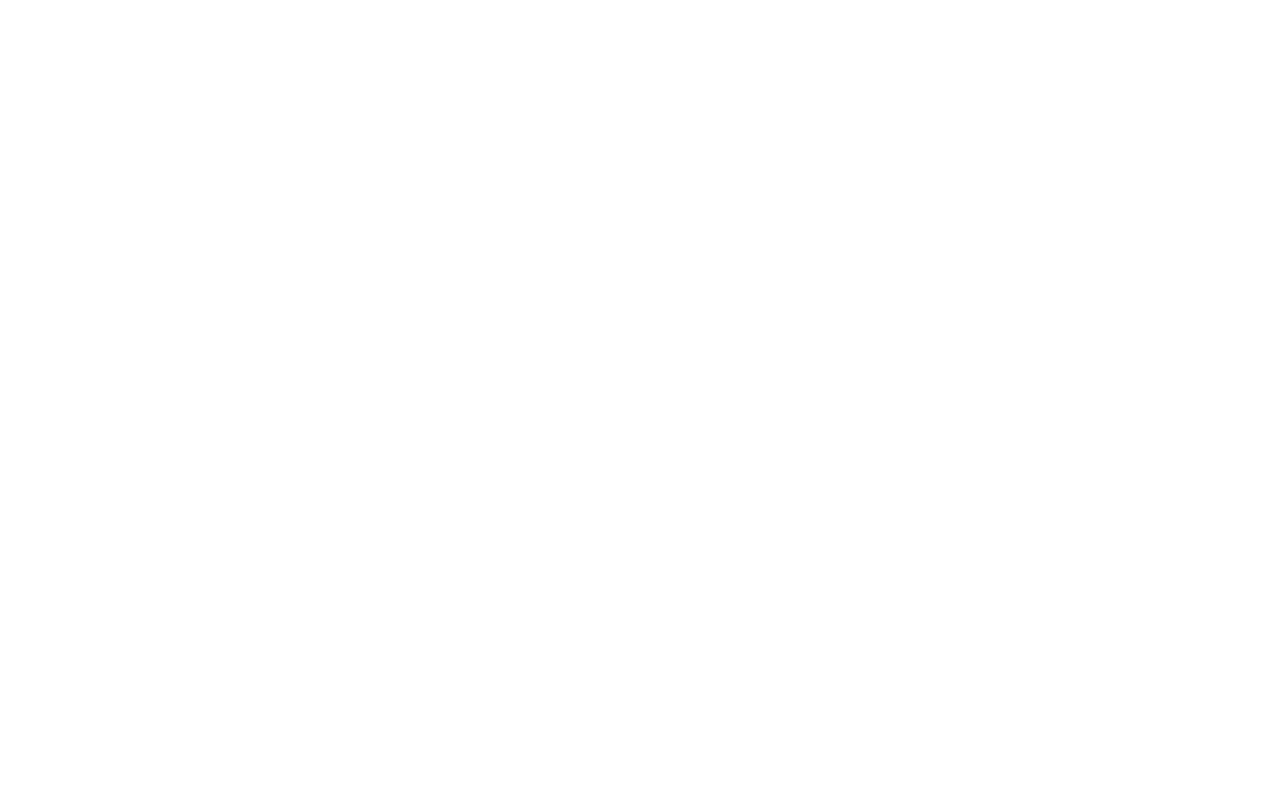
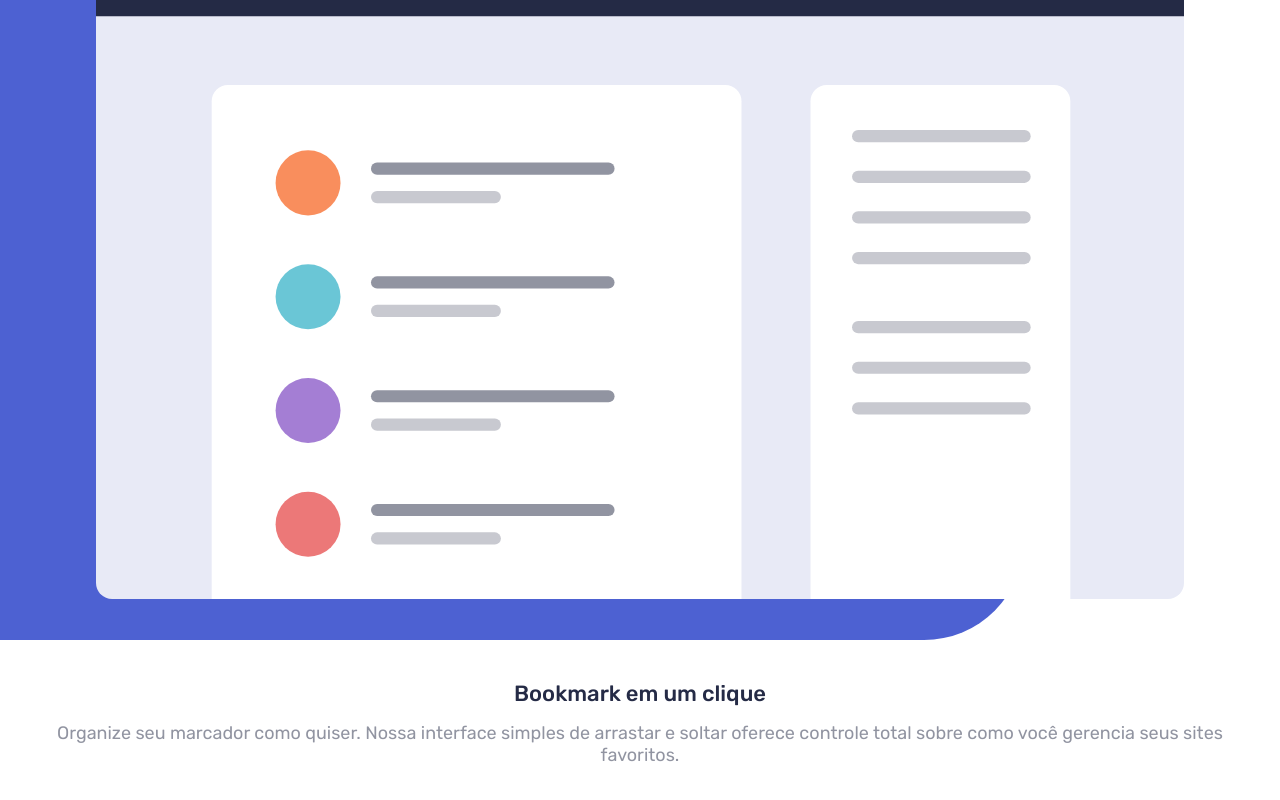
Before and after one commit to LipePLima/bookmark, an Angular app: page / in a window 1280 px wide. Shown: the part 1694-2494 px from the top of the page. Before the commit the page ends 1510 px from the top, so only its background shows below. Built offline with nearby package versions, Linux system fonts and the light colour scheme.

Commit message:
feat: componente features-itens estático completo

```diff
--- a/src/app/app.component.scss
+++ b/src/app/app.component.scss
@@ -4,9 +4,6 @@
     text-align: center;
     padding: 34px 0 0 0;
     margin-bottom: 7rem;
-
-    height: 100%;
-    width: 100%;
   }
 
   app-features {
--- a/src/app/app.module.ts
+++ b/src/app/app.module.ts
@@ -5,13 +5,15 @@
 import { HeaderComponent } from './header/header.component';
 import { ManagerComponent } from './manager/manager.component';
 import { FeaturesComponent } from './features/features.component';
+import { FeaturesItensComponent } from './features-itens/features-itens.component';
 
 @NgModule({
   declarations: [
     AppComponent,
     HeaderComponent,
     ManagerComponent,
-    FeaturesComponent
+    FeaturesComponent,
+    FeaturesItensComponent
   ],
   imports: [
     BrowserModule
--- /dev/null
+++ b/src/app/features-itens/features-itens.component.html
@@ -0,0 +1,8 @@
+<div class="itens__image">
+  <img class="itens__img" src="../../assets/images/illustration-features-tab-1.svg" alt="">
+  <div class="itens__bottom"></div>
+</div>
+<div class="itens__content">
+  <h2 class="content__title">Bookmark em um clique</h2>
+  <p class="content__text">Organize seu marcador como quiser. Nossa interface simples de arrastar e soltar oferece controle total sobre como você gerencia seus sites favoritos.</p>
+</div>
--- /dev/null
+++ b/src/app/features-itens/features-itens.component.scss
@@ -0,0 +1,42 @@
+@import url('../features/features.component.scss');;
+
+.itens__image {
+  position: relative;
+
+  .itens__img {
+    position: relative;
+    z-index: 2;
+    width: 85%
+  }
+
+  .itens__bottom {
+    z-index: 1;
+    position: absolute;
+    top: 38px;
+    left: 0;
+    border-bottom-right-radius: 100px;
+    height: 100%;
+    width: 80%;
+    background-color: #4D61D2;
+  }
+}
+
+.itens__content {
+  margin-top: 5rem;
+  padding: 0 2rem;
+
+  .content__title {
+    font-size: 22px;
+    font-weight: 500;
+    color: hsl(229, 31%, 21%);
+    line-height: 1.5rem;
+  }
+
+  .content__text {
+    margin: 1rem 0 8rem 0;
+
+    font-weight: 400;
+    color: hsl(229, 8%, 60%);
+    line-height: 1.4rem;
+  }
+}
--- a/src/app/features/features.component.html
+++ b/src/app/features/features.component.html
@@ -7,3 +7,6 @@
     <li class="list__item last-item">Compartilhamento fácil</li>
   </ul>
 </section>
+<section class="features__content">
+  <app-features-itens></app-features-itens>
+</section>
--- a/src/app/features/features.component.scss
+++ b/src/app/features/features.component.scss
@@ -32,6 +32,9 @@
     .last-item {
       border-bottom: 1px solid hsl(229, 8%, 60%);
     }
-
   }
 }
+
+.features__content {
+  margin: 5rem 0;
+}
```
Also changed, not shown: src/app/features-itens/features-itens.component.ts (added, +10 -0 lines), 1 other file (tests, documents, lock files or other folders).
